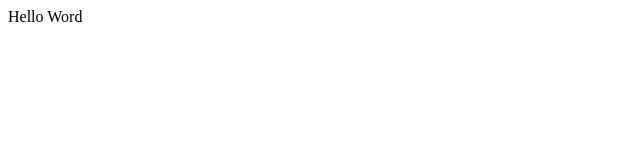
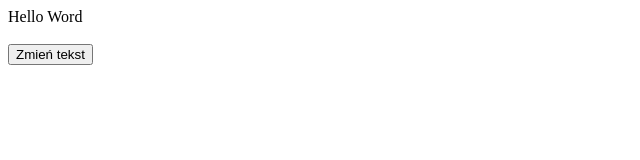
Before and after one commit to learneeer/vue_basic, a plain HTML site: page index.html in a window 1280 px wide. Shown: the whole page, without its empty margins (0-640 px from the left). Drawn offline with nearby package versions, Linux system fonts and the light colour scheme.

Commit message:
add methods _ add first @click

```diff
--- a/index.html
+++ b/index.html
@@ -10,6 +10,11 @@
 
     <div id="app">
         {{hello}}
+
+        <br>
+        <br>
+
+        <button @click="changeText">Zmień tekst</button>
     </div>
 
 
@@ -23,6 +28,11 @@
             return{
                 hello: "Hello Word"
             }
+        },
+        methods:{
+            changeText(){
+                this.hello = "Hello Word Again"
+            }
         }
     })
 </script>
```
